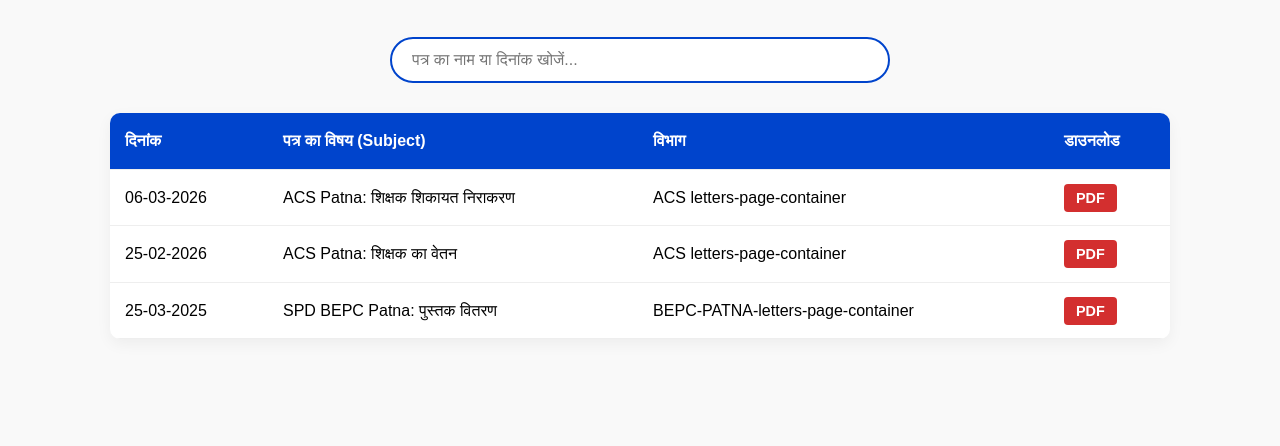
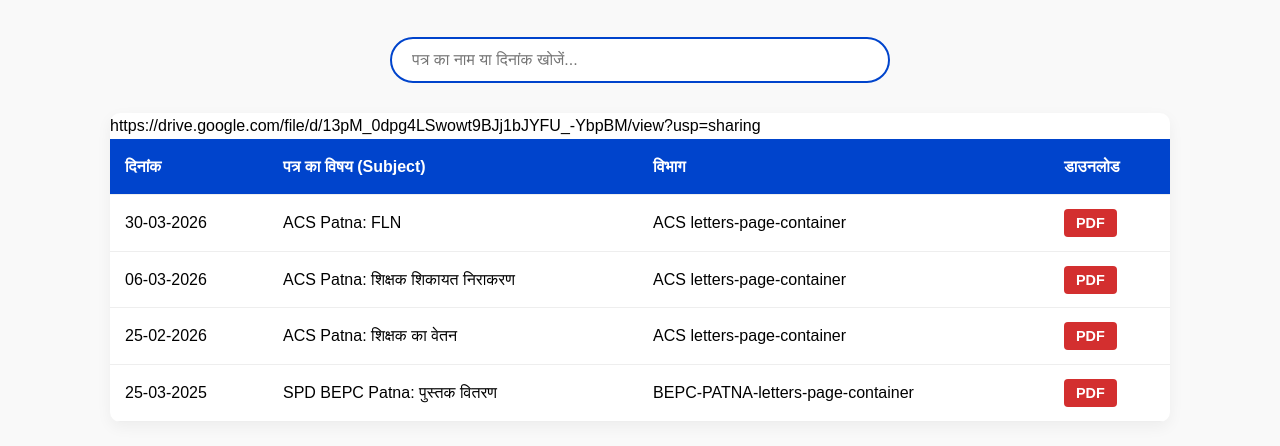
Before and after one commit to azimanwar326-alt/scitechbihar, a website: page govt-letters.html in a window 1280 px wide. Shown: the part 236-682 px from the top of the page. Drawn offline with Linux system fonts and the light colour scheme.

Commit message:
Add files via upload

```diff
--- a/govt-letters.html
+++ b/govt-letters.html
@@ -82,6 +82,12 @@
                     </tr>
                 </thead>
                 <tbody>
+                    <tr>https://drive.google.com/file/d/13pM_0dpg4LSwowt9BJj1bJYFU_-YbpBM/view?usp=sharing
+                        <td>30-03-2026</td>
+                        <td>ACS Patna: FLN </td>
+                        <td>ACS letters-page-container</td>
+                        <td><a href="https://drive.google.com/uc?export=download&id=13pM_0dpg4LSwowt9BJj1bJYFU_-YbpBM" class="pdf-link" target="_blank">PDF</a></td>
+                    </tr>
                     <tr>
                         <td>06-03-2026</td>
                         <td>ACS Patna: शिक्षक शिकायत निराकरण</td>
```
